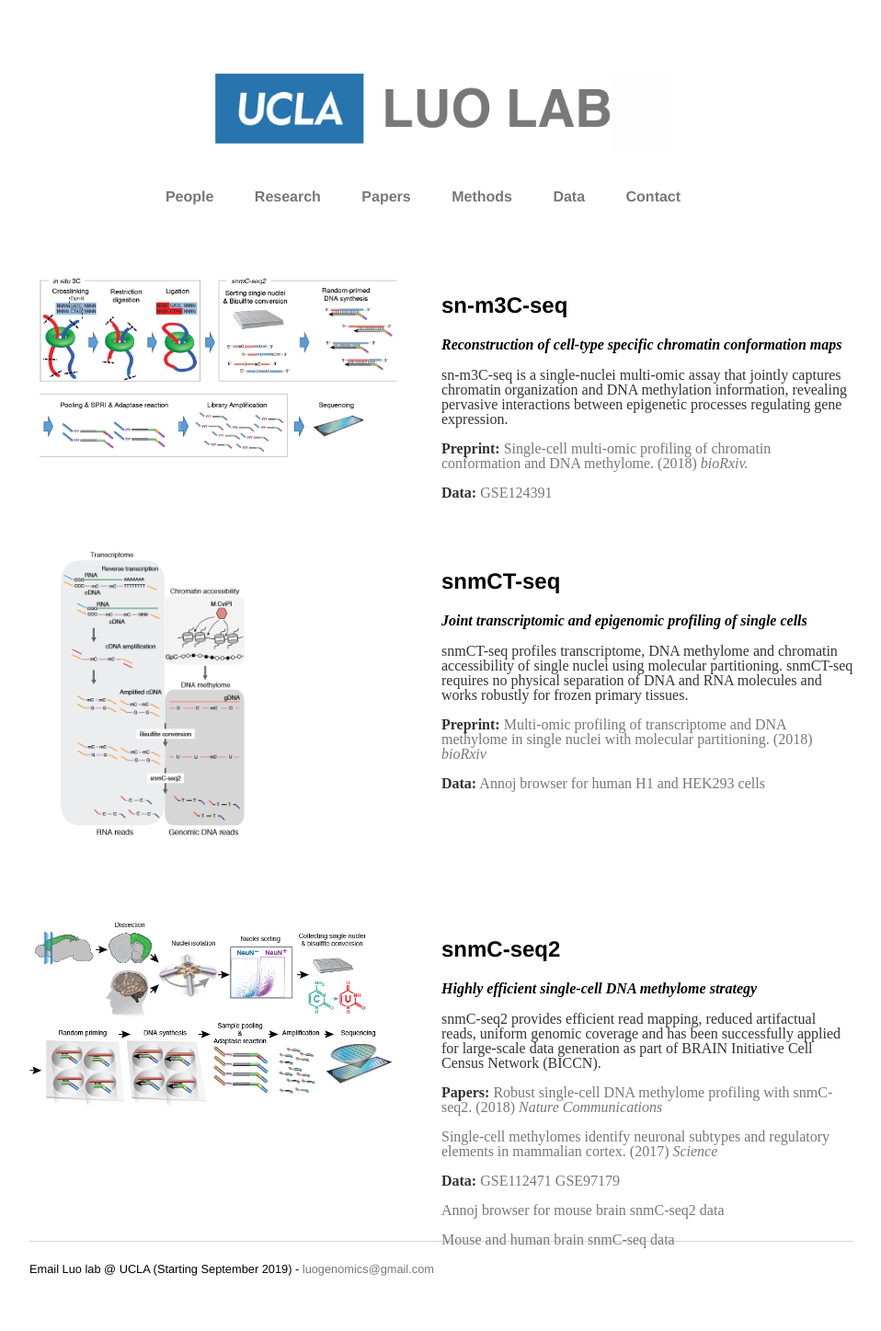
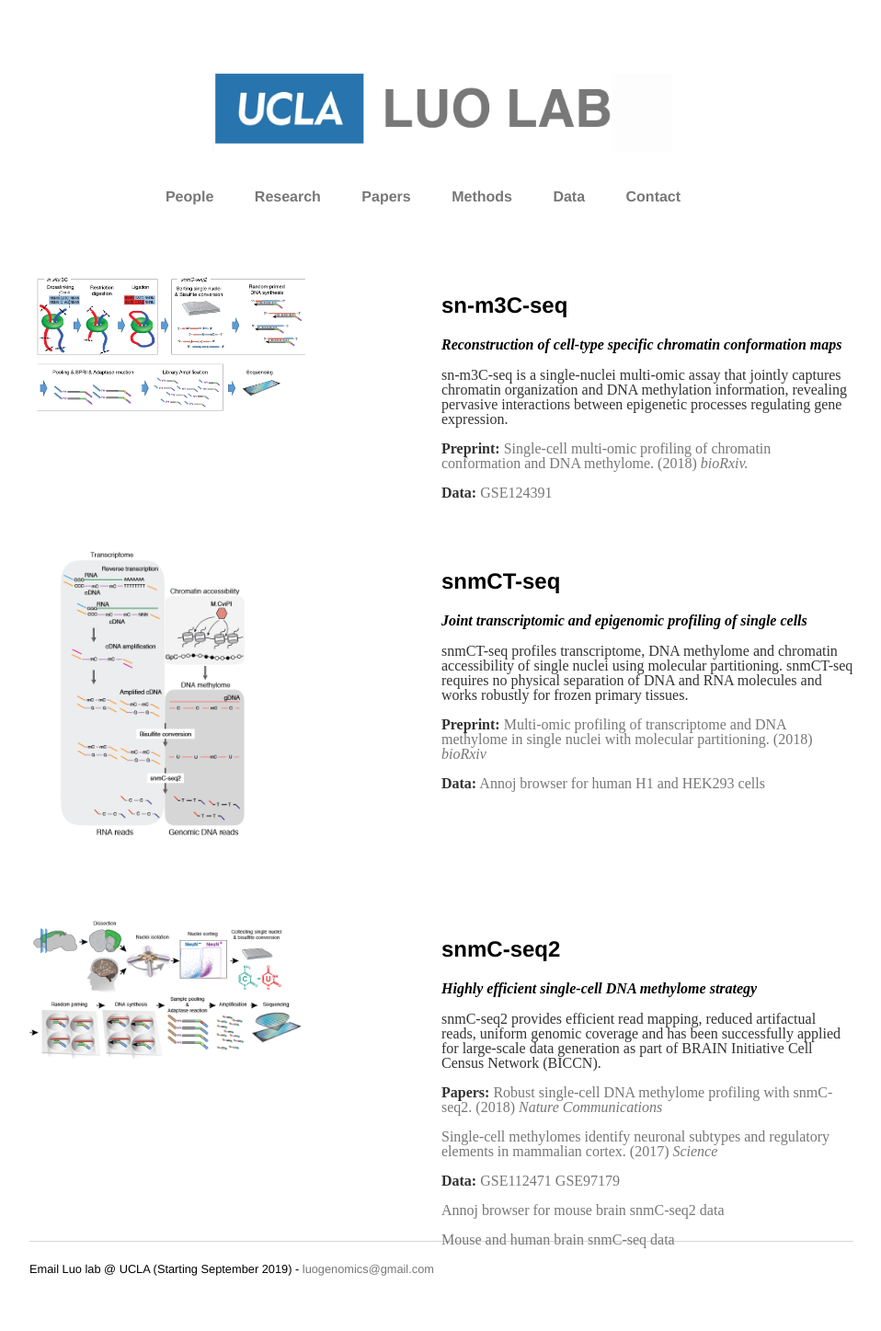
Before and after one commit to luogenomics/luogenomics.github.io, a Jekyll site: the page built from technologies/index.html, in a window 1280 px wide. Shown: the whole page at 92% size, without its empty margins (160-1118 px from the left). Built offline with Jekyll 4.4.1, drawn with Linux system fonts in a browser that asks for light colours.

Commit message:
Update index.html

```diff
--- a/technologies/index.html
+++ b/technologies/index.html
@@ -6,7 +6,7 @@
   <div class="hugespacer"></div>
   <div class="projectmediabox pull-left">
     <a href="">
-      <img width=400 class="projectmedia" src="m3C-seq.png" >
+      <img width=300 class="projectmedia" src="m3C-seq.png" >
     </a>
   </div>
   <div class="projecttextbox pull-left">
@@ -36,7 +36,7 @@
 <div class="projectbox">
   <div class="projectmediabox pull-left">
     <a href="">
-      <img width=400 class="projectmedia" src="snmc-seq.png">
+      <img width=300 class="projectmedia" src="snmc-seq.png">
     </a>
   </div>
   <div class="projecttextbox pull-left">
```
